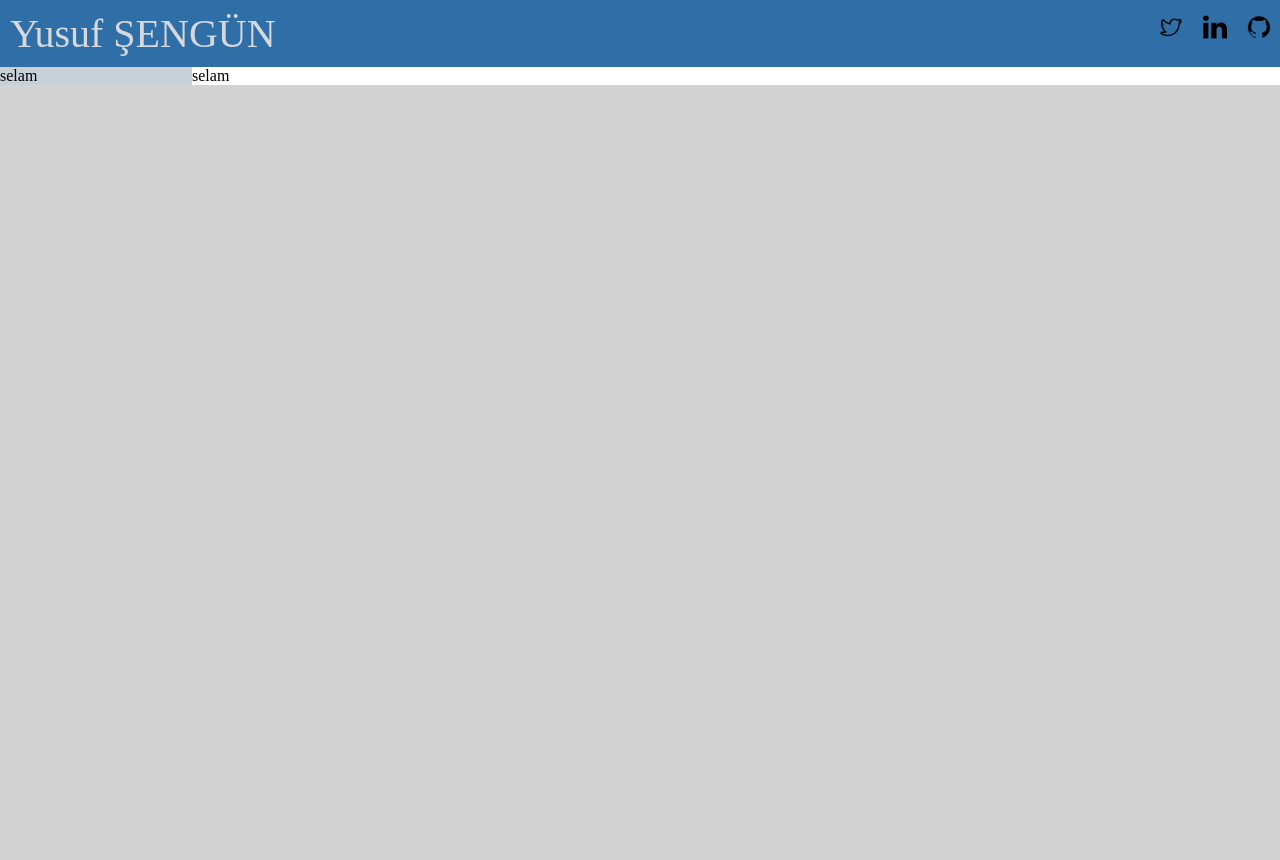
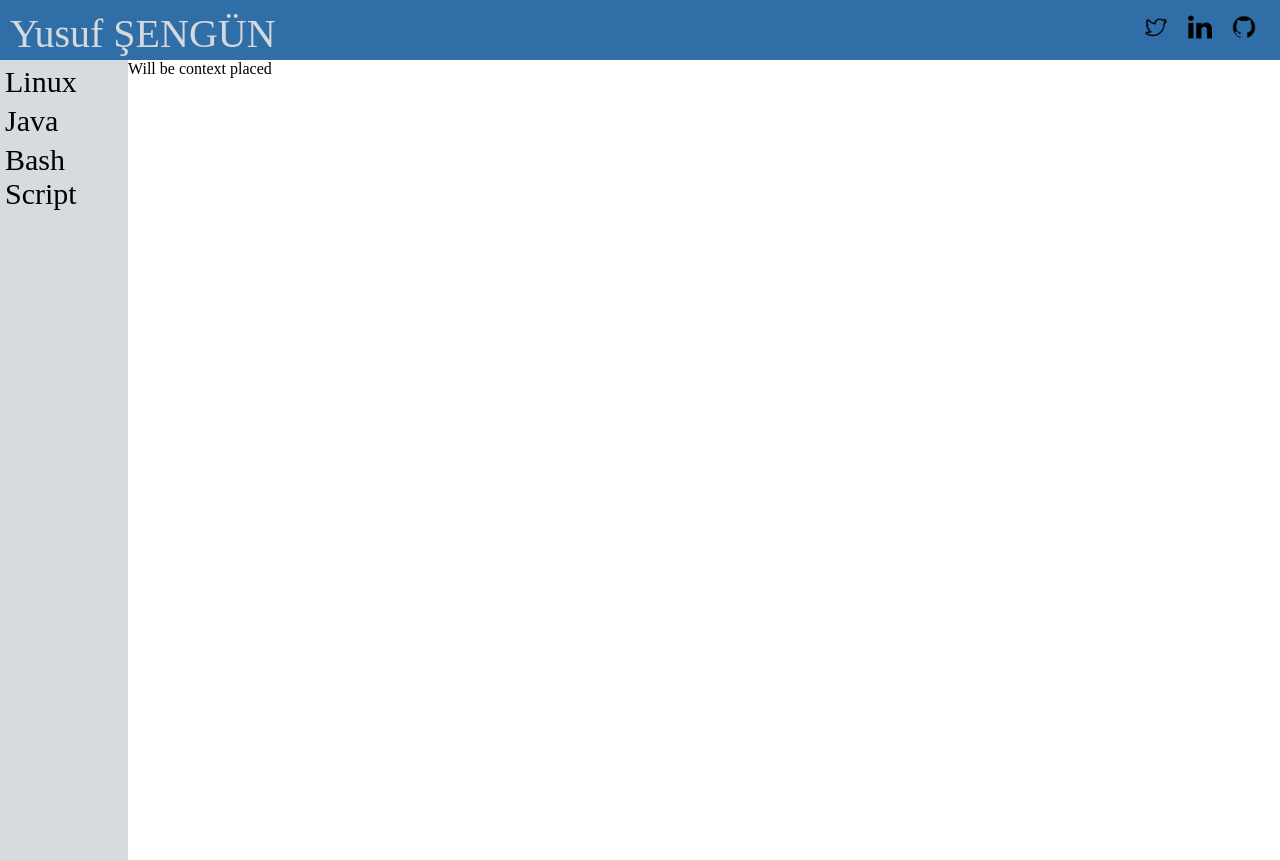
Before and after one commit to yusuf-sengun/yusuf-sengun.github.io, a plain HTML site: page index.html in a window 1280 px wide. Before the commit the page ends 800 px from the top, so only its background shows below. Drawn offline with Linux system fonts and the light colour scheme.

Commit message:
Web Site

```diff
--- a/index.html
+++ b/index.html
@@ -6,21 +6,20 @@
   </head>
   <body>
     <div class="navbar">
-      <div class="name">Yusuf ŞENGÜN</div>
-      <div class="icons">
+      <div class="name"><a href="index.html">Yusuf ŞENGÜN</a></div>
+      <div class="header-content">
         <a href="https://twitter.com/yusufsngn" target="new_blank"><img src="icons/tw.png" width="24px" height="24px" target="new_blank" ></a>
-        <a href="https://www.linkedin.com/in/yusuf-%C5%9Feng%C3%BCn-3a3784193/"><img src="icons/in.png" width="24px" height="24px" ></a>
+        <a href="https://www.linkedin.com/in/yusuf-%C5%9Feng%C3%BCn-3a3784193/" target="new_blank" ><img src="icons/in.png" width="24px" height="24px"></a>
         <a href="https://github.com/yusuf-sengun" target="new_blank"><img src="icons/git.png" width="24px" height="24px" ></a>
       </div>
     </div>
     <div class="left-menu">
-      selam
-
-
-
+      <a href="./context/linux/linux.html"><div>Linux</div></a>
+      <a href=""><div>Java</div></a>
+      <a href=""><div>Bash Script</div></a>
     </div>
     <div class="context">
-      selam
+      Will be context placed
     </div>
   </body>
 </html>
--- a/styles.css
+++ b/styles.css
@@ -2,45 +2,76 @@ body{
 	background-color:#D3D3D3;
 	padding: 0;
 	margin: 0;
+
+  height: 100%;
+  margin: 0;
+}
+
+html{
+  height: 100%;
+  margin: 0;
 }
 
 .navbar{
 	background-color: #2F6EA7;
 	width: 100%;
-	height: 30%;
+	height: 60px;
 	float: left;
 }
 
 .name{
-	color: #D5D8DC;
 	font-size: 40px;
 	padding: 10px;
 	float: left;
 }
 
-.icons{
+.name a{
+	text-decoration: none;
+	color: #D5D8DC;
+}
+
+.header-content{
 	display: flex;
 	justify-content: center;
-	width: 120px;
+	width: 150px;
 	height: 100%;
 	padding: 5px;
 	float: right;
 }
-.icons a{
+.header-content a{
+	color: #991C14;
+	font-size: 25px;
 	padding: 10px;
+	text-decoration: none;
 }
 
 
 .left-menu{
-	background-color: #C8D0D8;
+	background-color: #D5DBDE;
 	height: 100%;
-	width: 15%;
+	width: 10%;
 	float: left;
+}
+
+.left-menu div{
+	width: 95%;
+	margin: 5px;
+	font-size:30px;
+	text-decoration: none;
+	color: black;
+}
+
+.left-menu div:hover{
+	background-color: #9DA9AF;
+}
+
+.left-menu a{
+	text-decoration: none;
 }
 
 .context{
 	background-color: white;
 	height: 100%;
-	width: 85%;
+	width: 90%;
 	float: left;
 }
```
Also changed, not shown: context/linux/linux.html (added, +25 -0 lines).
